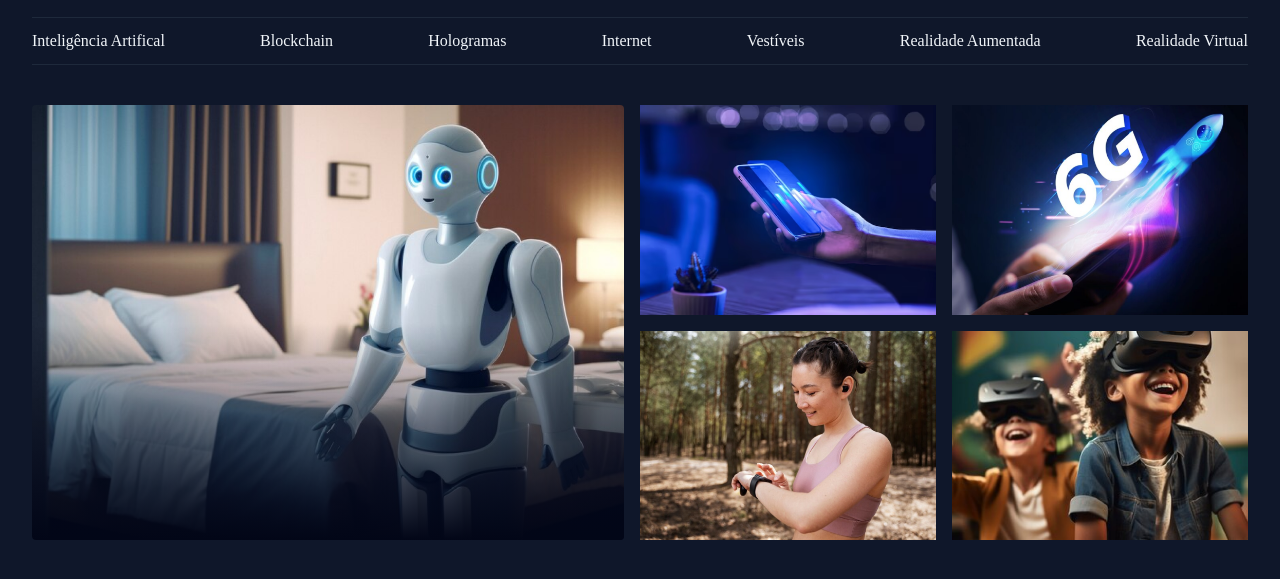
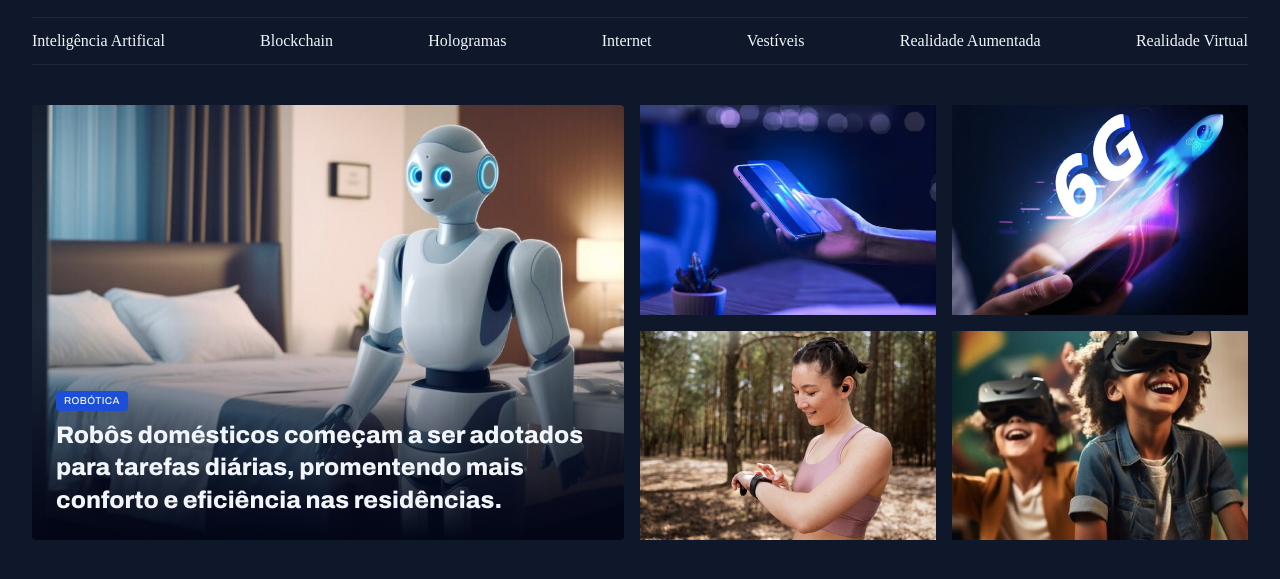
Before and after one commit to VictorMarrone/RocketSeat, a plain HTML site: page 7. Projeto Portal Noticias/index.html in a window 1280 px wide. Shown: the part 55-634 px from the top of the page. Drawn offline with Linux system fonts and the light colour scheme.

Commit message:
ajustando conteúdo do card

```diff
--- a/7. Projeto Portal Noticias/index.html
+++ b/7. Projeto Portal Noticias/index.html
@@ -39,9 +39,15 @@
     </header>
     <main class="grid container">
       <section id="featured" class="grid grid-flow-col gap-16">
-        <div class="card">
+        <figure class="card">
           <img src="assets/images/Image 01.png" alt="">
-        </div>
+          <figcaption>
+            <span class="content-tag">robótica</span>
+            <h2 class="text-2xl">
+              Robôs domésticos começam a ser adotados para tarefas diárias, promentendo mais conforto e eficiência nas residências.
+            </h2>
+          </figcaption>
+        </figure>
         <div  class="grid grid-cols-2 gap-16">
           <div>
             <img src="assets/images/Image 02.png" alt="">
--- a/7. Projeto Portal Noticias/styles/global.css
+++ b/7. Projeto Portal Noticias/styles/global.css
@@ -53,3 +53,15 @@ img {
 main {
     margin-top: 40px;
 }
+
+.content-tag {
+    display: inline-block;
+    background-color: var(--brand-color-dark);
+    padding: 4px 8px;
+    border-radius: 4px;
+    font: 500 10px/1.2 var(--font-family);
+    text-transform: uppercase;
+    letter-spacing: 0.04em;
+    color: var(--text-color-primary);
+    box-shadow: 0px 4px 16px rgba(2, 6, 23, 0.251);
+}
--- a/7. Projeto Portal Noticias/styles/sections.css
+++ b/7. Projeto Portal Noticias/styles/sections.css
@@ -19,5 +19,15 @@
             );
 
         }
+        figcaption {
+            position: absolute;
+            bottom: 0;
+            padding: 24px;
+
+            h2 {
+                margin-top: 8px;
+
+            }
+        }
     }
 }
--- a/7. Projeto Portal Noticias/styles/utility.css
+++ b/7. Projeto Portal Noticias/styles/utility.css
@@ -14,3 +14,19 @@
 .gap-16 {
     gap: 16px;
 }
+
+.text-2xl {
+    font: var(--text-h1);
+}
+
+.text-xl {
+    font: var(--text-h2);
+}
+
+.text-lg {
+    font: var(--text-h3);
+}
+
+.text-sm {
+    font: var(--text-sm);
+}
```
